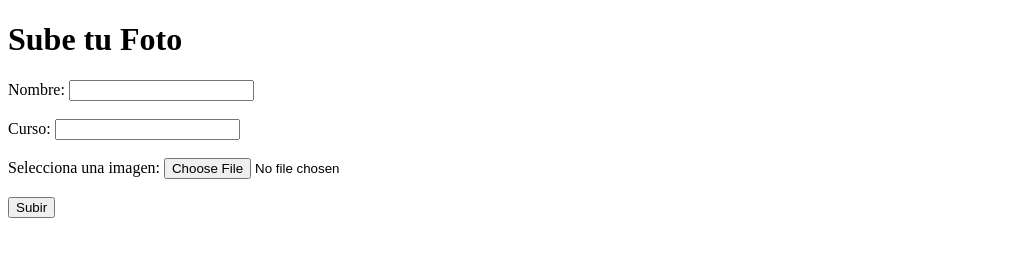
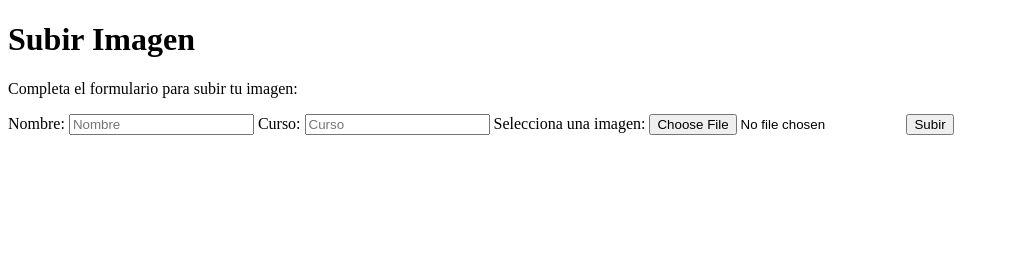
Before and after one commit to josemah32/webcole, a plain HTML site: page index.html in a window 1280 px wide. Shown: the whole page, without its empty margins (0-1009 px from the left). Drawn offline with Linux system fonts and the light colour scheme.

Commit message:
Update index.html

```diff
--- a/index.html
+++ b/index.html
@@ -3,25 +3,25 @@
 <head>
     <meta charset="UTF-8">
     <meta name="viewport" content="width=device-width, initial-scale=1.0">
-    <title>Subir Fotos a Imgur</title>
+    <title>Subir Imagen a Imgur y Guardar en Google Sheets</title>
 </head>
 <body>
-    <h1>Sube tu Foto</h1>
-    <form id="uploadForm">
+    <h1>Subir Imagen</h1>
+    <p>Completa el formulario para subir tu imagen:</p>
+
+    <form id="uploadForm" onsubmit="handleSubmit(event)">
         <label for="name">Nombre:</label>
-        <input type="text" id="name" required><br><br>
+        <input type="text" id="name" placeholder="Nombre" required />
 
         <label for="course">Curso:</label>
-        <input type="text" id="course" required><br><br>
+        <input type="text" id="course" placeholder="Curso" required />
 
         <label for="image">Selecciona una imagen:</label>
-        <input type="file" id="image" accept="image/*" required><br><br>
+        <input type="file" id="image" accept="image/*" required />
 
         <button type="submit">Subir</button>
     </form>
 
-    <p id="status"></p>
-
     <script src="script.js"></script>
 </body>
 </html>
```
